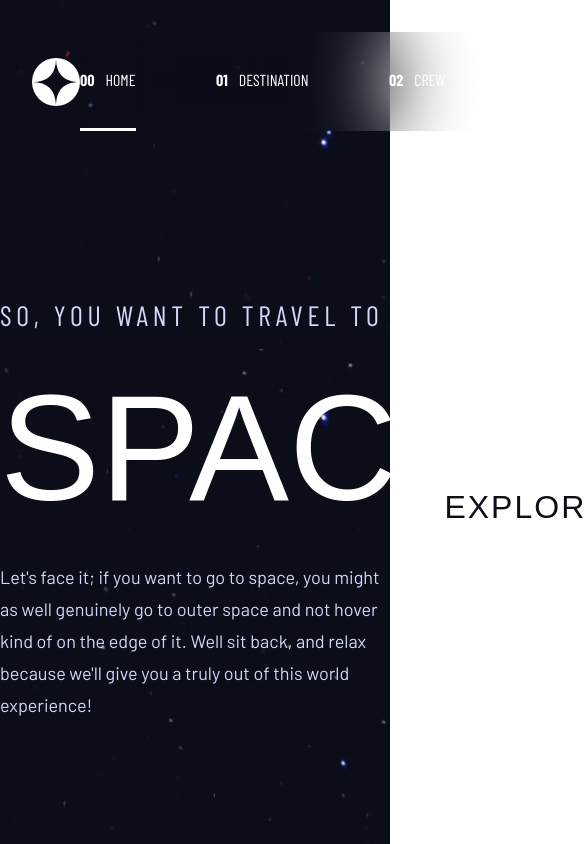
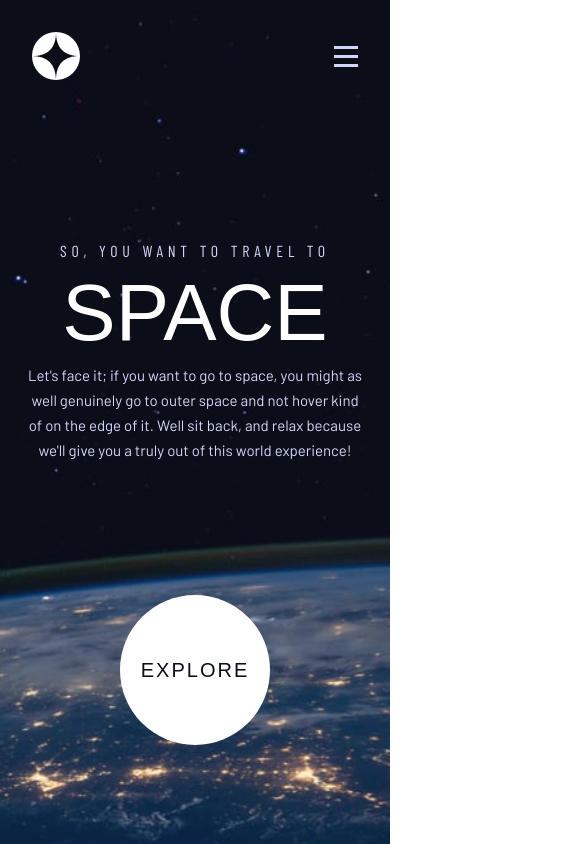
Before and after one commit to JonathanP4/Space-Tourism, a Next.js app: page / in a window 390 px wide. Shown: the top 844 px of the page, 585 px wide, since content can reach past the window. Built offline with nearby package versions, Linux system fonts and the light colour scheme; a web font is replaced by a local one.

Commit message:
Working on mobile layouts

```diff
--- a/src/app/components/MainNavigation.module.css
+++ b/src/app/components/MainNavigation.module.css
@@ -2,31 +2,54 @@
     position: absolute;
     top: 0;
     right: 0;
+    max-width: 1417px;
     width: 100%;
     z-index: 20;
-    max-width: 1417px;
-    padding: 2rem 0;
+    padding-top: 2rem;
+    padding-bottom: 2rem;
     padding-left: 2rem;
     display: flex;
     justify-content: space-between;
     align-items: center;
     color: white;
 
-    & div {
+    @media (max-width: 900px) {
+        padding-top: 0rem;
+        padding-bottom: 0rem;
+    }
+
+    @media (max-width: 540px) {
+        padding-top: 2rem;
+        padding-right: 2rem;
+    }
+
+    & .desktopNav {
         width: 52rem;
         background: hsla(var(--white) 0.04);
         backdrop-filter: blur(40px);
         display: flex;
         align-items: center;
         justify-content: center;
+
+        @media (max-width: 900px) {
+            max-width: 455px;
+        }
+
+        @media (max-width: 540px) {
+            display: none;
+        }
     }
 
     & ul {
         display: flex;
         align-items: center;
         justify-content: space-between;
-        width: 33.875rem;
+        width: 542px;
         text-transform: uppercase;
+
+        @media (max-width: 900px) {
+            width: 356px;
+        }
     }
 
     & a {
@@ -47,5 +70,15 @@
 
     & span {
         font-weight: bold;
+        @media (max-width: 900px) {
+            display: none;
+        }
+    }
+
+    .mobileNav {
+        display: none;
+        @media (max-width: 540px) {
+            display: block;
+        }
     }
 }
--- a/src/app/components/MainNavigation.tsx
+++ b/src/app/components/MainNavigation.tsx
@@ -22,7 +22,7 @@ export default function MainNavigation() {
                 src={"/assets/shared/logo.svg"}
                 alt="space tourism logo"
             />
-            <div>
+            <div className={styles.desktopNav}>
                 <ul>
                     <li>
                         <Link
@@ -66,6 +66,14 @@ export default function MainNavigation() {
                     </li>
                 </ul>
             </div>
+            <div className={styles.mobileNav}>
+                <Image
+                    src={"/assets/shared/icon-hamburger.svg"}
+                    width={24}
+                    height={21}
+                    alt="navigation"
+                />
+            </div>
         </nav>
     );
 }
--- a/src/app/destination/components/DestinationNav.module.css
+++ b/src/app/destination/components/DestinationNav.module.css
@@ -3,6 +3,17 @@
     width: 17.84375rem;
     display: flex;
     justify-content: space-between;
+
+    @media (max-width: 1180px) {
+        position: absolute;
+        top: 450px;
+        left: 50%;
+        transform: translateX(-50%);
+    }
+
+    @media (max-width: 460px) {
+        top: 300px;
+    }
 
     & li {
         cursor: pointer;
--- a/src/app/destination/page.module.css
+++ b/src/app/destination/page.module.css
@@ -1,11 +1,21 @@
 .main {
     background-image: url("/assets/destination/background-destination-desktop.jpg");
     color: white;
+
+    @media (max-width: 1180px) {
+        padding: 0 2rem;
+    }
 
     h1 {
         display: inline-flex;
         font-size: 1.75rem;
         gap: 1.75rem;
         letter-spacing: 0.29531rem;
+
+        @media (max-width: 1180px) {
+            font-size: 1rem;
+            letter-spacing: 0.16875rem;
+            gap: 1.125rem;
+        }
     }
 }
--- a/src/app/page.module.css
+++ b/src/app/page.module.css
@@ -4,6 +4,21 @@
     justify-content: space-evenly;
     align-items: center;
     padding-top: 170px;
+
+    @media (max-width: 900px) {
+        text-align: center;
+        background-image: url("/assets/home/background-home-tablet.jpg");
+        flex-direction: column;
+        gap: 2rem;
+        padding-top: 140px;
+    }
+
+    @media (max-width: 540px) {
+        background-image: url("/assets/home/background-home-mobile.jpg");
+        gap: 2rem;
+        padding-left: 1.5rem;
+        padding-right: 1.5rem;
+    }
 
     & .textContainer {
         max-width: 445px;
@@ -13,17 +28,38 @@
             font-size: 1.75rem;
             letter-spacing: 0.29531rem;
             color: hsl(var(--light-purple));
+            @media (max-width: 900px) {
+                font-size: 1.25rem;
+            }
+
+            @media (max-width: 540px) {
+                font-size: 1rem;
+            }
         }
 
         & h1 {
             font-size: 9.375rem;
             color: white;
+
+            @media (max-width: 540px) {
+                font-size: 5rem;
+                line-height: 6.25rem;
+            }
         }
 
         & p {
             color: hsl(var(--light-purple));
             font-size: 1.125rem;
             line-height: 2rem;
+
+            @media (max-width: 900px) {
+                font-size: 1rem;
+            }
+
+            @media (max-width: 540px) {
+                font-size: 0.9375rem;
+                line-height: 1.5625rem;
+            }
         }
     }
 
@@ -40,6 +76,17 @@
             width: 17.125rem;
             height: 17.125rem;
             border-radius: 50%;
+
+            @media (max-width: 900px) {
+                width: 15.125rem;
+                height: 15.125rem;
+            }
+
+            @media (max-width: 540px) {
+                width: 9.375rem;
+                height: 9.375rem;
+                font-size: 1.25rem;
+            }
         }
     }
 }
```
Also changed, not shown: src/app/destination/components/DestinationItem.module.css (+39 -0 lines).
